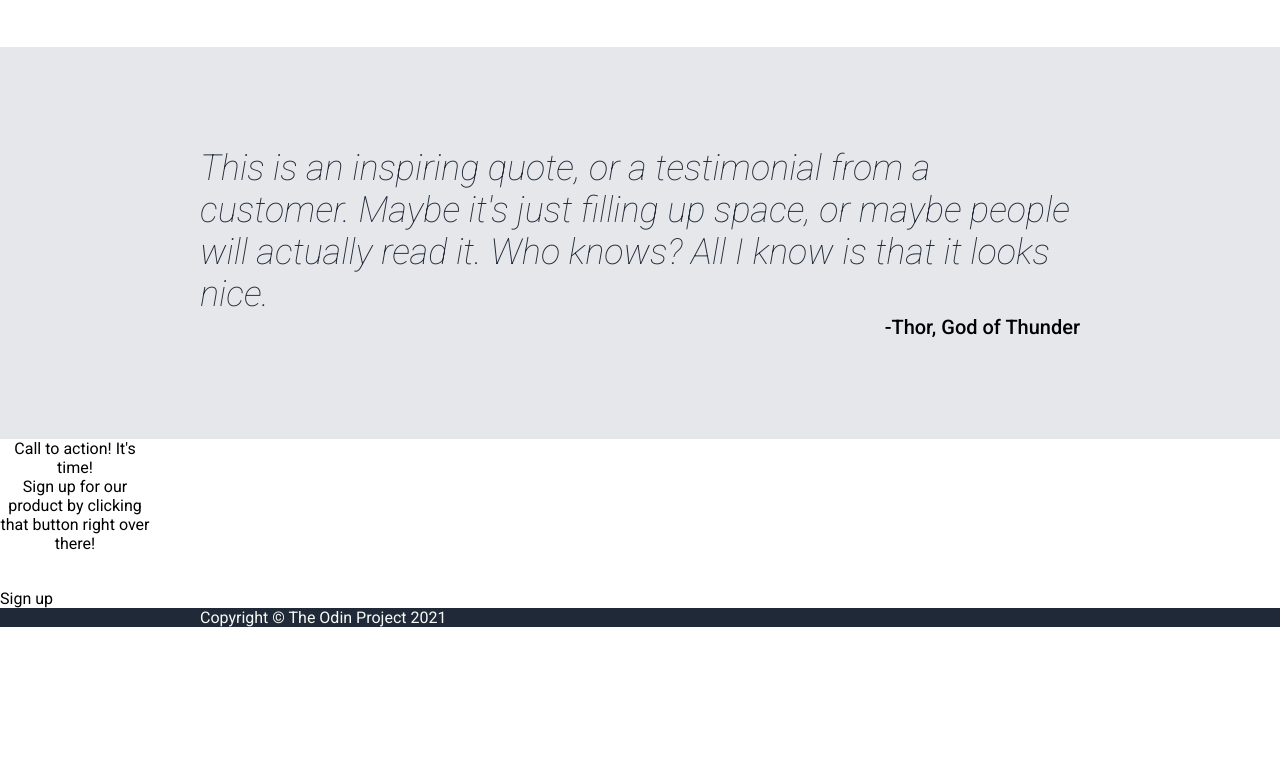
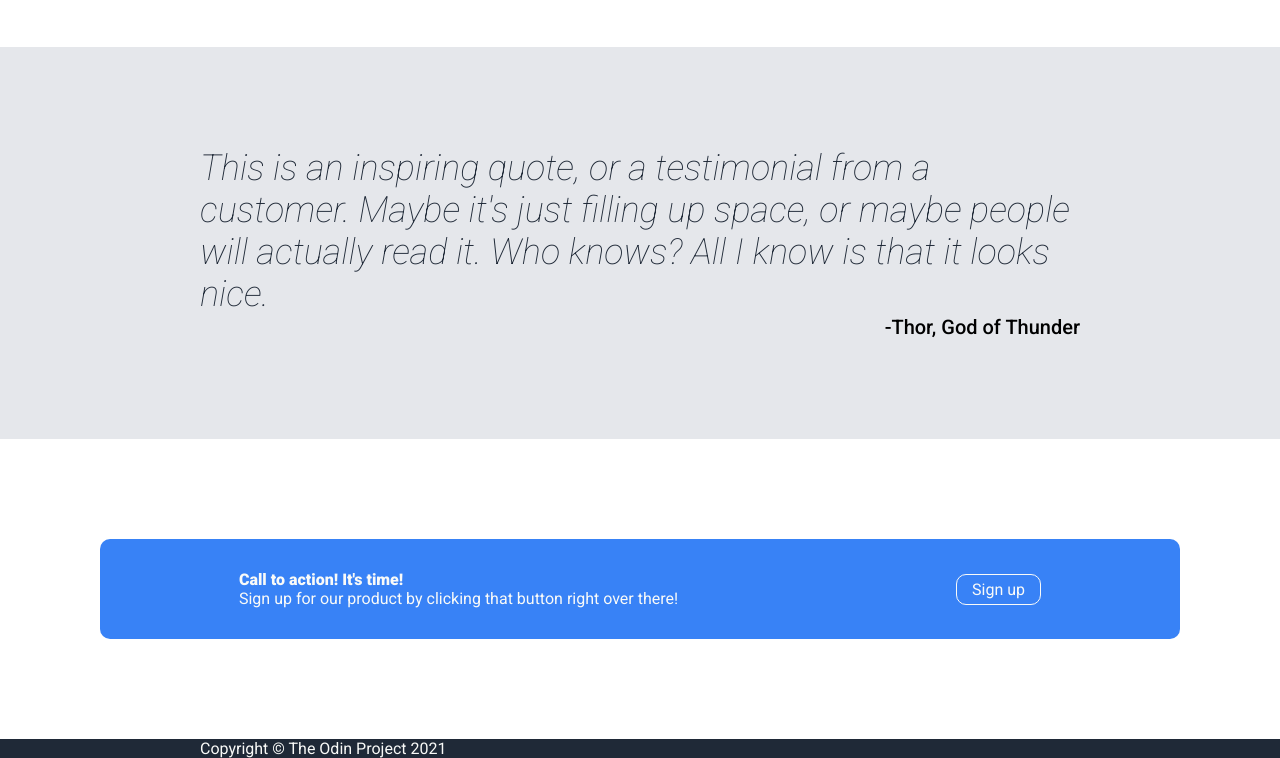
Before and after one commit to boris-pavel/odin-landing-page, a plain HTML site: page index.html in a window 1280 px wide. Shown: the part 1021-1779 px from the top of the page. Before the commit the page ends 1648 px from the top, so only its background shows below. Drawn offline with Linux system fonts and the light colour scheme.

Commit message:
Style sign up section

```diff
--- a/css/style.css
+++ b/css/style.css
@@ -150,3 +150,25 @@ ul {
     font-weight: 500;
     align-self: flex-end;
 }
+
+.sign-up-section {
+    background-color: #3882f6;
+    flex-grow: 1;
+    height: 100px;
+    border-radius: 10px;
+    color: #f9faf8;
+    display: flex;
+    align-items: center;
+    justify-content: space-around;
+    margin:100px;
+}
+
+.announcement-title{
+    font-weight: 900;
+}
+
+.sign-up-section-button {
+    border: 1px solid #f9faf8;
+    padding: 5px 15px;
+    border-radius: 10px;
+}
--- a/index.html
+++ b/index.html
@@ -58,7 +58,7 @@
         <div class="author">-Thor, God of Thunder</div>
     </div>
     <div class="sign-up-section">
-        <div class="text">
+        <div class="text-sign-up-section">
             <div class="announcement-title">Call to action! It's time!</div>
             <div class="announcement-description">Sign up for our product by clicking that button right over there!
             </div>
```
